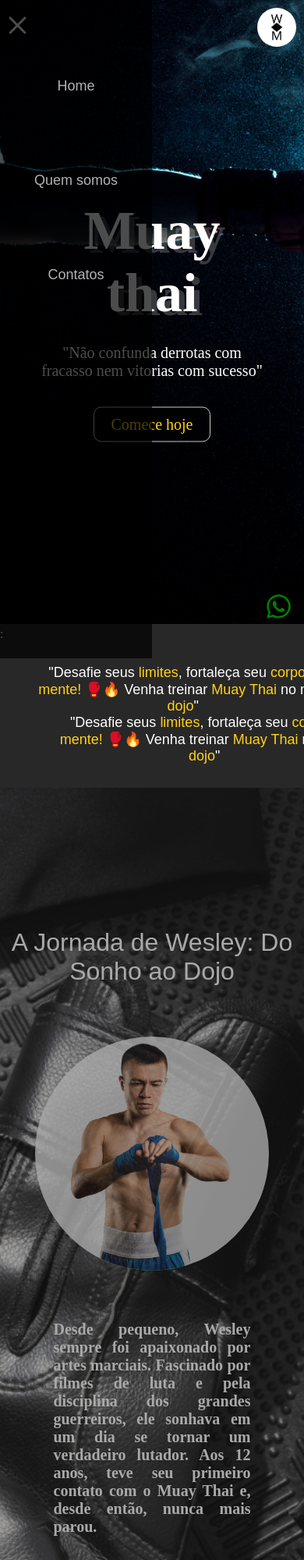
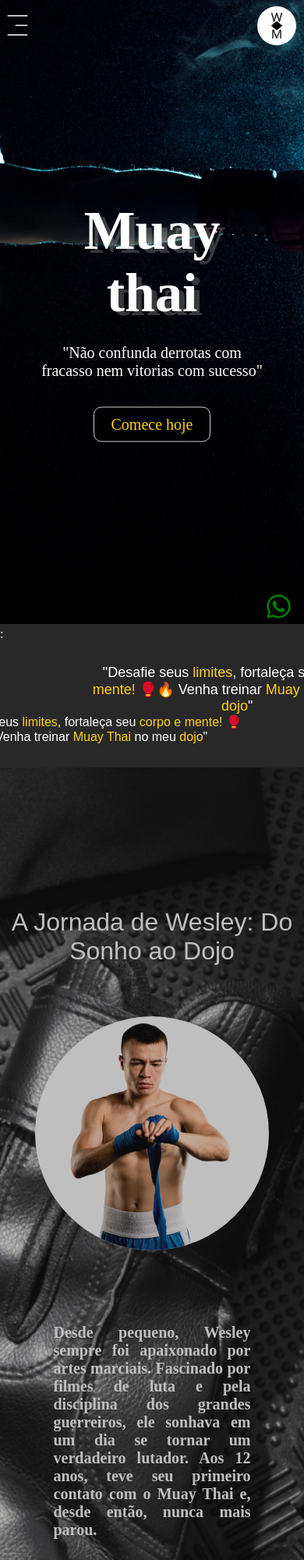
Before and after one commit to wellmendes25/website-wesley, a Next.js app: page / in a window 390 px wide. Shown: the top 2000 px of the page at 78% size. Built offline with nearby package versions, Linux system fonts and the light colour scheme; a web font is replaced by a local one.

Commit message:
melhorias

```diff
--- a/src/app/componentes/contatos/contatos.module.css
+++ b/src/app/componentes/contatos/contatos.module.css
@@ -25,6 +25,7 @@
     border-radius: 5px;
     background-color: white;
 
+
 }
 
 .caixaEmail:hover{
@@ -38,7 +39,7 @@
     align-items: center;
     gap: 10px;
     padding: 10px;
-
+  z-index: 1000;
 
 }
 
--- a/src/app/componentes/fonte/fonteAlternada.module.css
+++ b/src/app/componentes/fonte/fonteAlternada.module.css
@@ -30,6 +30,7 @@
     animation-direction: alternate;
     animation-iteration-count: infinite;
     animation-timing-function: ease-in-out;
+
 
 }
 
@@ -93,18 +94,18 @@
     .fonte2{
         position: relative;
         padding-bottom: 30px;
-        font-size: 18px;
+        font-size: 16px;
 
     }
 
 
     @keyframes movimenta{
-        0% {left: -100px;}
+        0% {left: 30px;}
         100% {left: 200px;}
     }
 
     @keyframes movimenta2{
-        0% {right: -300px;}
+        0% {right: -30px;}
         100% {right: 200px;}
     }
 
--- a/src/app/componentes/header/header.jsx
+++ b/src/app/componentes/header/header.jsx
@@ -15,7 +15,7 @@ import { CgClose } from "react-icons/cg";
 
 export default function Header(){
 
-    const [abrirMenu, setAbrirMenu] = useState(true);
+    const [abrirMenu, setAbrirMenu] = useState(false);
 
     function abrirEfechar(){
         setAbrirMenu(!abrirMenu)
@@ -28,7 +28,9 @@ export default function Header(){
             <button onClick={abrirEfechar}>{abrirMenu ? <CgClose size={35} color="white"/> : <CiMenuFries size={35} color="white" /> } {abrirMenu ? <Menu/> : null}</button>
         </div>
 
-        <Image src={Logo} width={50} height={50} color="#ccc"/>
+        <a href="#main">
+            <Image src={Logo} width={50} height={50} color="#ccc"/>
+        </a>
 
         <ul className={estilos.lista}>
             <li><a href="#main">Home</a></li>
--- a/src/app/componentes/main/main.module.css
+++ b/src/app/componentes/main/main.module.css
@@ -8,6 +8,9 @@
     width: 100%;
     height: 800px;
     object-fit: cover;
+    z-index: 100000000;
+    opacity: 1;
+
 }
 
 .texto {
--- a/src/app/componentes/quemSomos/quemSomos.module.css
+++ b/src/app/componentes/quemSomos/quemSomos.module.css
@@ -16,6 +16,7 @@
     width: 70%;
     margin: auto;
 
+
 }
 
 .imagem {
@@ -23,8 +24,8 @@
     height: 500px;
     object-fit: cover;
     background-color: white;
-    opacity: 0.8;
     border-radius: 50%;
+    margin-bottom: 30px
 }
 
 .imagem:hover{
@@ -39,6 +40,7 @@
     justify-content: center;
     align-items: center;
     text-align: justify;
+    z-index: 100000;
 }
 
 
--- a/src/app/page.module.css
+++ b/src/app/page.module.css
@@ -10,6 +10,6 @@
    background-position: center;
    color: white;
    padding: 100px 0px;
-   opacity: 0.6;
+   opacity: 0.7;
 
 }
```
